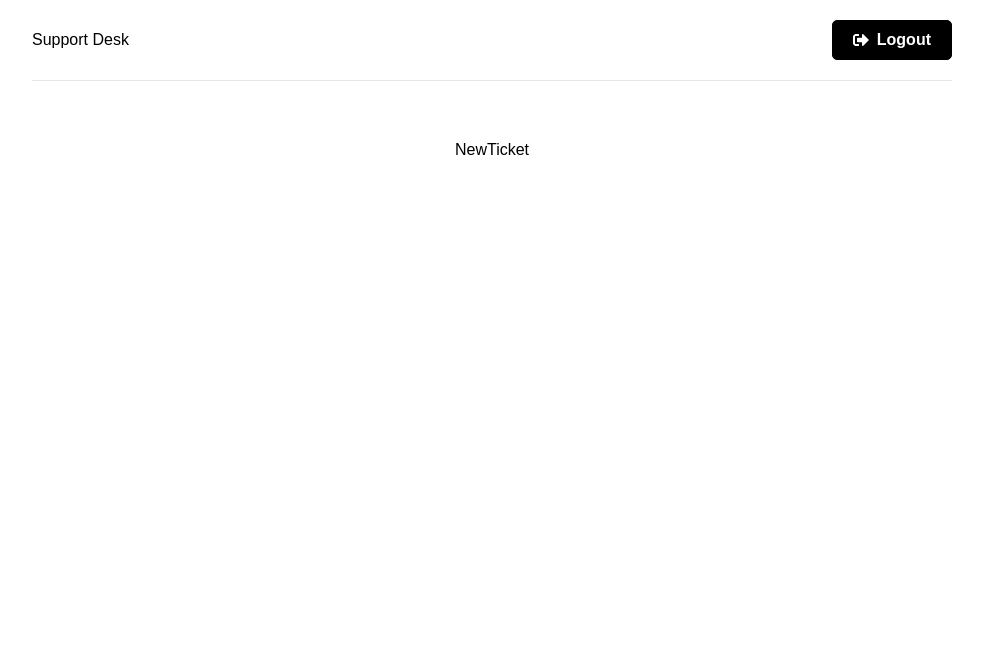
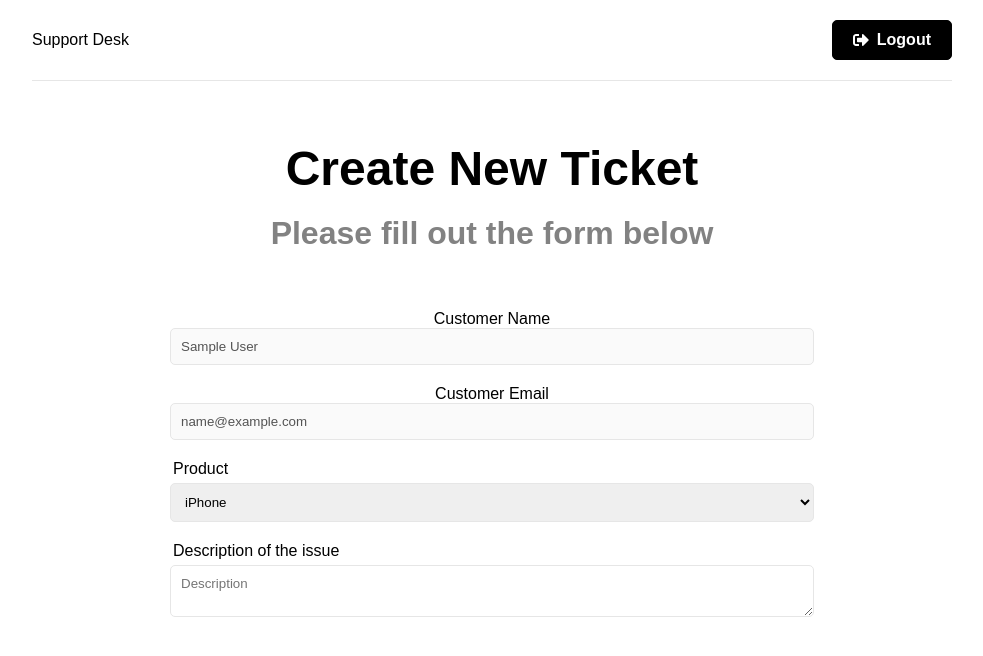
Before and after one commit to kokoaono/support-desk, a React (Create React App) app in the folder frontend/: page /new-ticket in a window 1280 px wide. Shown: the top 656 px of the page, without its empty margins (148-1131 px from the left). Built offline with nearby package versions, Linux system fonts and the light colour scheme; sample sign-in values are in the browser's storage.

Commit message:
add form

```diff
--- a/frontend/src/pages/NewTicket.jsx
+++ b/frontend/src/pages/NewTicket.jsx
@@ -1,5 +1,61 @@
+import { useState } from "react";
+import { useSelector } from "react-redux";
+
 function NewTicket() {
-  return <div>NewTicket</div>;
+  const { user } = useSelector((state) => state.auth);
+  const [name] = useState(user.name);
+  const [email] = useState(user.email);
+  const [product, setProduct] = useState("");
+  const [description, setDescription] = useState("");
+
+  const onSubmit = (e) => {
+    e.preventDefault();
+  };
+
+  return (
+    <>
+      <section className="heading">
+        <h1>Create New Ticket</h1>
+        <p>Please fill out the form below</p>
+      </section>
+      <section className="form">
+        <div className="form-group">
+          <lable htmlFor="name">Customer Name</lable>
+          <input type="text" className="form-control" value={name} disabled />
+        </div>
+        <div className="form-group">
+          <lable htmlFor="email">Customer Email</lable>
+          <input type="text" className="form-control" value={email} disabled />
+        </div>
+        <form onSubmit={onSubmit}>
+          <div className="form-group">
+            <label htmlFor="product">Product</label>
+            <select
+              name="product"
+              id="product"
+              value={product}
+              onChange={(e) => setProduct(e.target.value)}
+            >
+              <option value="iPhone">iPhone</option>
+              <option value="MacBook Pro">MacBook Pro</option>
+              <option value="iMac">iMac</option>
+            </select>
+          </div>
+          <div className="form-group">
+            <label htmlFor="description">Description of the issue</label>
+            <textarea
+              name="description"
+              id="description"
+              className="form-control"
+              placeholder="Description"
+              value={description}
+              onChange={(e) => setDescription(e.target.value)}
+            ></textarea>
+          </div>
+        </form>
+      </section>
+    </>
+  );
 }
 
 export default NewTicket;
```
Also changed, not shown: 2 other files (tests, documents, lock files or other folders).
